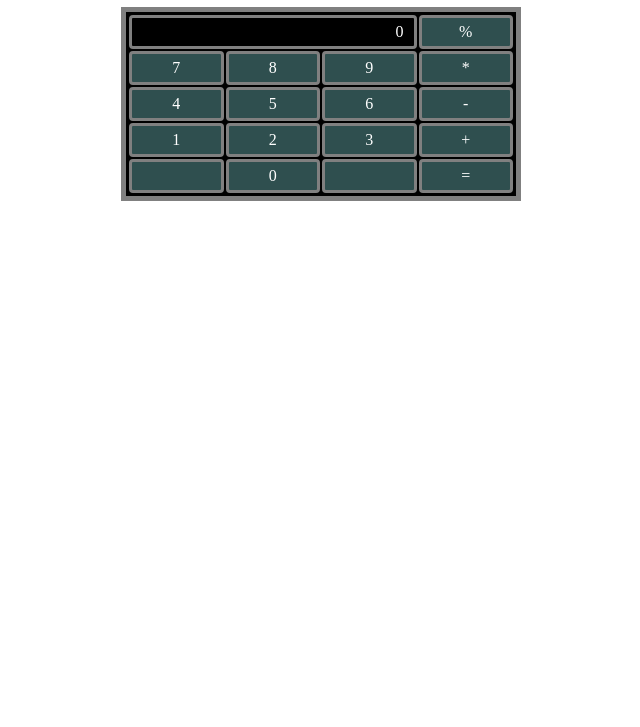
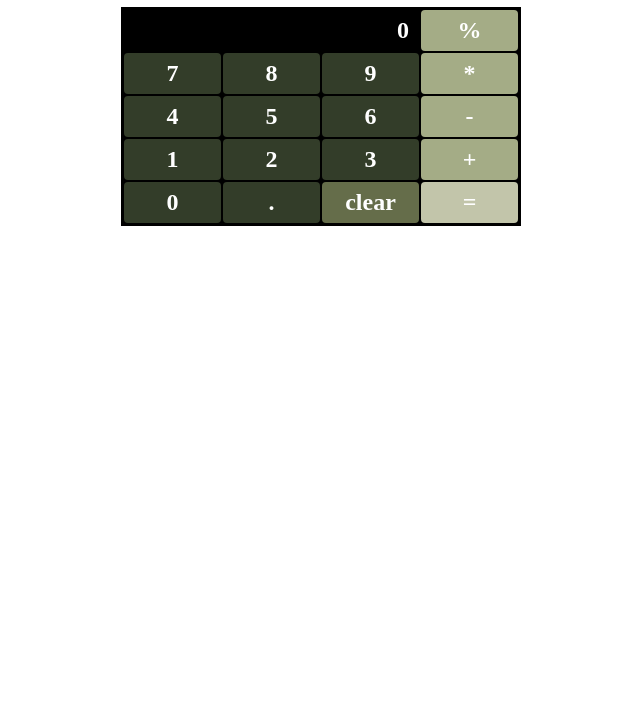
Before and after one commit to martinfs1/Calculator-Odin-Project, a plain HTML site: page index.html in a window 1280 px wide. Shown: the part 73-800 px from the top of the page, without its empty margins (319-959 px from the left). Drawn offline with Linux system fonts and the light colour scheme.

Commit message:
add some styles to finish the visual task of the  calculator.

```diff
--- a/index.html
+++ b/index.html
@@ -1,5 +1,6 @@
 <!DOCTYPE html>
 <html lang="en">
+
 <head>
 	<meta charset="UTF-8">
 	<meta http-equiv="X-UA-Compatible" content="IE=edge">
@@ -7,28 +8,30 @@
 	<title>Calculator</title>
 	<link rel="stylesheet" href="styles.css">
 </head>
+
 <body>
 	<h1>Hello Calculator</h1>
 	<div class="container" id="">
-        <div class="btn  resultado">0</div>
-        <div class="btn operator%">%</div>
+		<div class="btn display">0</div>
+		<div class="btn operators">%</div>
 		<div class="btn num7">7</div>
 		<div class="btn num8">8</div>
 		<div class="btn num9">9</div>
-        <div class="btn operator*">*</div>
+		<div class="btn operators">*</div>
 		<div class="btn num4">4</div>
 		<div class="btn num5">5</div>
 		<div class="btn num6">6</div>
-        <div class="btn operator-">-</div>
+		<div class="btn operators">-</div>
 		<div class="btn num1">1</div>
 		<div class="btn num2">2</div>
 		<div class="btn num3">3</div>
-        <div class="btn operator+">+</div>
-        <div class="btn "></div>
+		<div class="btn operators">+</div>
 		<div class="btn num0">0</div>
-        <div class="btn "></div>
-        <div class="btn operator=">=</div>
+		<div class="btn dot">.</div>
+		<div class="btn clear">clear</div>
+		<div class="btn equalOp operators">=</div>
 	</div>
 </body>
 <script src="main.js"></script>
+
 </html>
--- a/main.js
+++ b/main.js
@@ -1,26 +1,28 @@
-console.log('Hello Calculator.');
+console.log("Hello Calculator.");
 
 const add = (a, b) => {
-    return a + b;
-}
-console.log(add(2,3));
+  return a + b;
+};
+console.log(add(2, 3));
 
 const subtract = (a, b) => {
-    return a - b;
-}
-console.log(subtract(3,2));
+  return a - b;
+};
+console.log(subtract(3, 2));
 
 const multiply = (a, b) => {
-    return a * b;
-}
-console.log(multiply(2,3));
+  return a * b;
+};
+console.log(multiply(2, 3));
 
 const divide = (a, b) => {
-    return a / b;
-}
-console.log(divide(10,2));
+  return a / b;
+};
+console.log(divide(10, 2));
 
 const operate = (op, a, b) => {
-    return add(a,b)
-}
-console.log(operate('/', 2,3));
+  return add(a, b);
+};
+console.log(operate("/", 2, 3));
+
+const populateDisplay = () => {};
--- a/styles.css
+++ b/styles.css
@@ -3,15 +3,14 @@
 }
 
 body {
-
 	display: flex;
 	flex-direction: column;
 	align-items: center;
 	margin: 0;
+}
 
-}
 h1 {
-    color: blue;
+	color: #36393B;
 	text-align: center;
 }
 
@@ -20,25 +19,37 @@ h1 {
 	grid-template-columns: repeat(4, 1fr);
 	grid-template-rows: repeat(5, 1fr);
 	background-color: black;
-    border: solid 5px grey;
 	padding: 2px;
 	width: 400px;
 }
 
 .btn {
 	color: white;
-    border: solid 3px gray;
 	border-radius: 4px;
-    background-color: darkslategrey;
+	background-color: #333d29;
 	text-align: center;
 	margin: 1px;
-    padding: 5px 0 5px 0;
+	padding: 7px 0 7px 0;
+	font-weight: bold;
+	font-size: x-large;
 }
 
-.resultado {
+.display {
 	grid-column-start: 1;
 	grid-column-end: 4;
 	background-color: black;
 	text-align: end;
 	padding-right: 10px;
 }
+
+.operators {
+	background-color: #a4ac86;
+}
+
+.equalOp {
+	background-color: #c2c5aa;
+}
+
+.clear {
+	background-color: #656d4a;
+}
```
Lines whose indentation alone changed are shown as unchanged.
